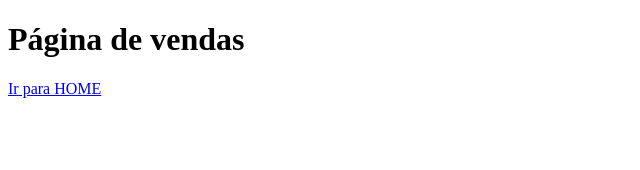
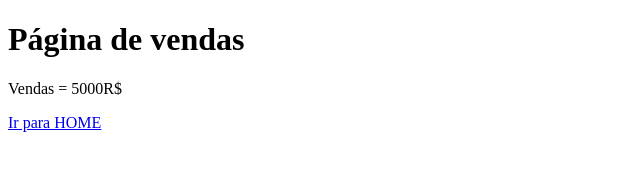
Before and after one commit to Mateusinbessa/learninggithub, a plain HTML site: page vendas.html in a window 1280 px wide. Shown: the whole page, without its empty margins (0-640 px from the left). Drawn offline with Linux system fonts and the light colour scheme.

Commit message:
Acrescentado o valor das vendas

```diff
--- a/vendas.html
+++ b/vendas.html
@@ -7,6 +7,7 @@
 </head>
 <body>
     <h1>Página de vendas</h1>
+    <p>Vendas = 5000R$</p>
     <a href="index.html">Ir para HOME</a>
 </body>
 </html>
```
Also changed, not shown: index.html (+1 -0 lines).
